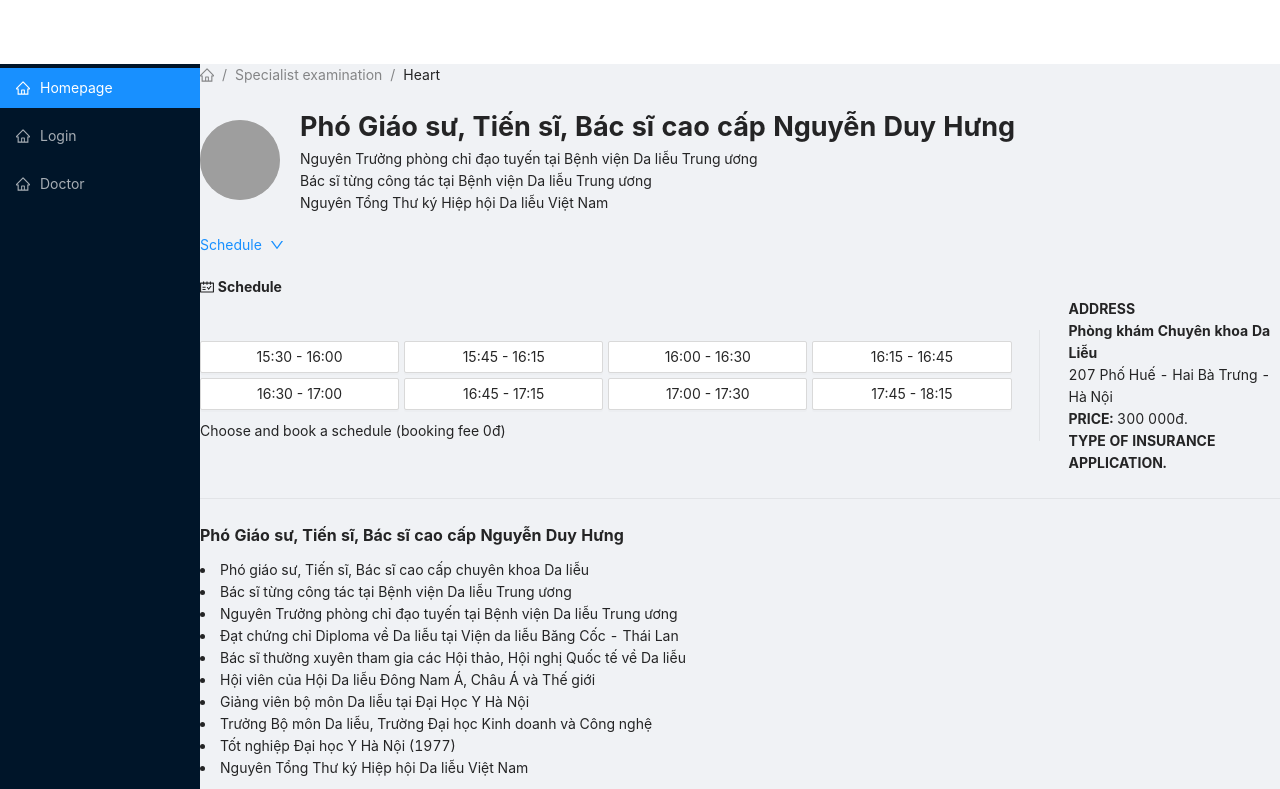
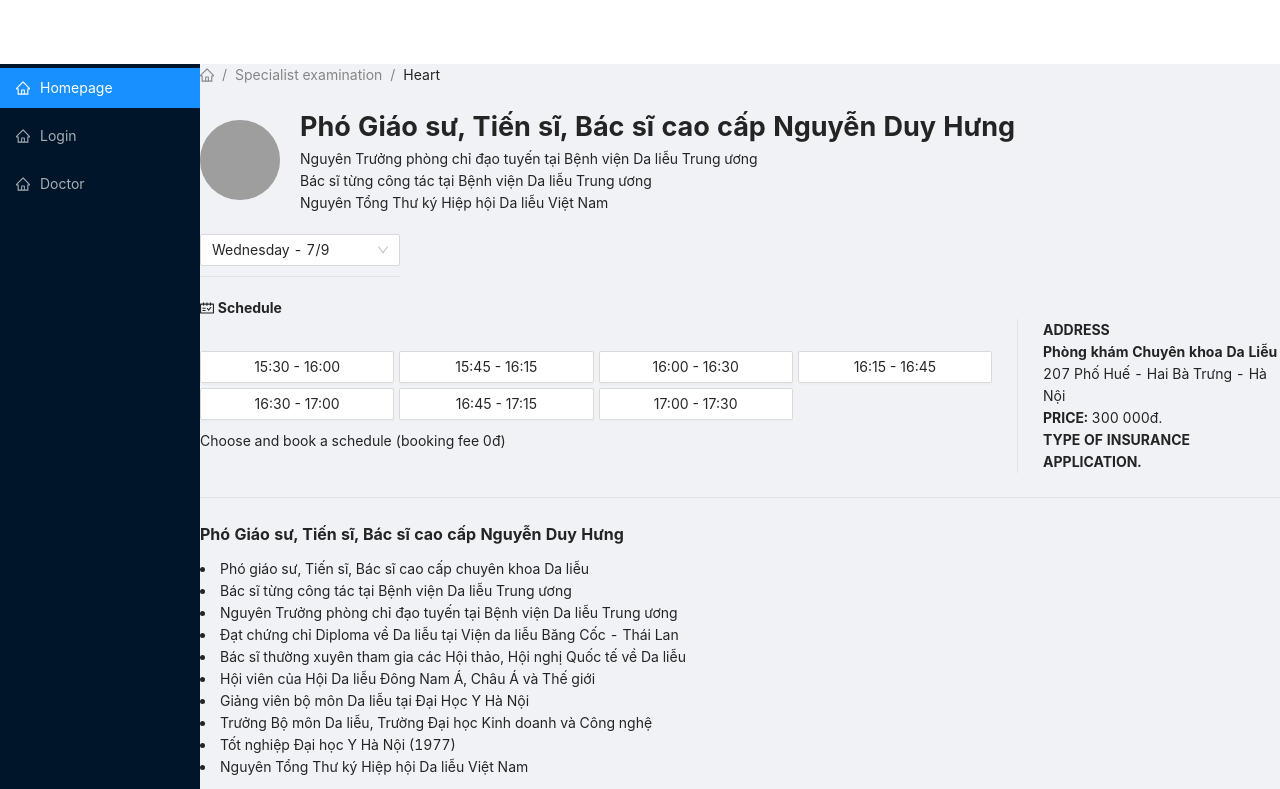
Before and after one commit to anhphuongtran01ql/ASAC-FinalProject-FE, a React (Create React App) app in the folder asac-finalproject-fe/: page /doctor/1 in a window 1280 px wide. Shown: the top 789 px of the page. Built offline with nearby package versions, Linux system fonts and the light colour scheme; grey boxes are pictures that could not be loaded.

Commit message:
fix some code

```diff
--- a/asac-finalproject-fe/src/components/Booking/booking.css
+++ b/asac-finalproject-fe/src/components/Booking/booking.css
@@ -3,3 +3,8 @@
     flex-direction: column;
     gap: 10px;
 }
+.booking-doctor-title{
+    font-size:16px;
+    color: #337ab7;
+    font-weight: bold;
+}
--- a/asac-finalproject-fe/src/components/Booking/booking.js
+++ b/asac-finalproject-fe/src/components/Booking/booking.js
@@ -1,6 +1,7 @@
 import React, {useState} from 'react';
-import {Route, useParams} from 'react-router-dom';
-import {Button, Input, Radio, Layout} from 'antd';
+import {useParams, useLocation} from 'react-router-dom';
+import {Button, Input, Radio, Layout, InputNumber} from 'antd';
+import {doctor} from '../DATA/doctor/doctorData';
 import {
     UserOutlined,
     CalendarOutlined,
@@ -11,8 +12,17 @@ import {
 import './booking.css';
 
 const { Content } = Layout;
+
+function useQuery() {
+    const { search } = useLocation();
+
+    return React.useMemo(() => new URLSearchParams(search), [search]);
+}
 const Booking = () => {
     const {id} = useParams();
+    const query = useQuery();
+    console.log('id',id)
+    console.log('time',query.get("time"))
     const [gender, setGender] = useState(0);
 
     const priceData = {
@@ -35,10 +45,21 @@ const Booking = () => {
     const handleSubmit = () => {
 
     }
+    const onChange = (value) => {
+        console.log('changed', value);
+    };
     return (
         <div>
             <div>
-
+                <div>
+                    BOOK YOUR SCHEDULE
+                </div>
+                <div className="booking-doctor-title">
+                    {doctor.name}
+                </div>
+                <div>
+                    {query.get("time")} - {}
+                </div>
             </div>
             <div className="container-doctor-detail">
                 <div className="booking-create-container">
@@ -59,16 +80,18 @@ const Booking = () => {
                         </Content>
 
                     </div>
-                    <Input placeholder="default size" prefix={<UserOutlined/>}/>
+                    <Input placeholder="Name" style={{
+                        width:'100%'
+                    }} prefix={<UserOutlined/>}/>
                     <Radio.Group onChange={radioOnchange} value={gender}>
                         {genderData.map((item, index) =>
                             <Radio key={index} value={item.value}>{item.name}</Radio>)
                         }
                     </Radio.Group>
-                    <Input placeholder="default size" prefix={<PhoneOutlined/>}/>
-                    <Input placeholder="default size" prefix={<CalendarOutlined/>}/>
-                    <Input placeholder="default size" prefix={<EnvironmentOutlined/>}/>
-                    <Input placeholder="default size" prefix={<PlusCircleOutlined/>}/>
+                    <Input placeholder="Phone" prefix={<PhoneOutlined/>}/>
+                    <InputNumber style={{width:'100%'}} min={1} defaultValue={3} placeholder="Year of Birth" onChange={onChange} prefix={<CalendarOutlined/>} />
+                    <Input placeholder="Address" prefix={<EnvironmentOutlined/>}/>
+                    <Input placeholder="Reason" prefix={<PlusCircleOutlined/>}/>
 
                     <Button type="primary" onClick={handleSubmit}>Confirm</Button>
                 </div>
--- a/asac-finalproject-fe/src/components/DATA/doctor/doctorData.js
+++ b/asac-finalproject-fe/src/components/DATA/doctor/doctorData.js
@@ -40,9 +40,9 @@ const time = [
     {
         content: "17:00 - 17:30"
     },
-    {
-        content: "17:45 - 18:15"
-    }
+    // {
+    //     content: "17:45 - 18:15"
+    // }
 ]
 
 export {doctor, scheduleInfo, time}
--- a/asac-finalproject-fe/src/components/Doctor/doctor.css
+++ b/asac-finalproject-fe/src/components/Doctor/doctor.css
@@ -20,7 +20,11 @@
     display: flex;
     gap: 20px;
     align-items: center;
+}
 
+.doctor-list .ant-avatar {
+   width: 80px !important;
+    height: 80px !important;
 }
 
 .doctor-name {
@@ -41,7 +45,7 @@
 }
 
 .link {
-    flex: 1 0 21%;
+    width:calc(25% - 5px);
 }
 .link>Button {
    width: 100%;
@@ -63,8 +67,9 @@
     align-items: center;
 }
 
-.vertical-divider {
-   height: 7.9em;
+.address-style {
+    border-left: 1px solid rgba(0, 0, 0, 0.06);
+    padding-left: 25px;
 }
 .more-info {
     display: flex;
@@ -84,4 +89,7 @@
 
 .schedule-container {
     margin: 20px 0;
+    padding-bottom: 10px;
+    width: 200px;
+    border-bottom:1px solid rgba(0, 0, 0, 0.06);
 }
--- a/asac-finalproject-fe/src/components/Doctor/doctor.js
+++ b/asac-finalproject-fe/src/components/Doctor/doctor.js
@@ -67,7 +67,7 @@ const Doctor = () => {
                 itemLayout="horizontal"
                 dataSource={data}
                 renderItem={(item) => (
-                    <List.Item>
+                    <List.Item className='doctor-list'>
                         <List.Item.Meta
                             avatar={<Avatar src={item.avatar} />}
                             title={<Link to={`/doctor/${item.id}`}>{item.name}</Link>}
--- a/asac-finalproject-fe/src/components/Doctor/doctorDetail.js
+++ b/asac-finalproject-fe/src/components/Doctor/doctorDetail.js
@@ -1,43 +1,32 @@
 import './doctor.css';
 
-import React from 'react';
-import {Link, Route, useParams} from 'react-router-dom';
-import {Breadcrumb, Button, Dropdown, Menu, Space, Avatar, Divider} from 'antd';
-import {ScheduleOutlined, DownOutlined, HomeOutlined} from '@ant-design/icons';
+import React, {useEffect, useState} from 'react';
+import {Link, useParams} from 'react-router-dom';
+import {Breadcrumb, Button, Avatar, Divider, Select} from 'antd';
+import {ScheduleOutlined, HomeOutlined} from '@ant-design/icons';
 import {doctor, scheduleInfo, time} from "../DATA/doctor/doctorData";
 
 import GetDates from "../Utils/Utils";
 
 const DoctorDetail = () => {
     const nextSevenDays = GetDates(new Date(), 7);
-
-    const handleItemOnclick = (e) => {
-        console.log('key', e.key)
-    }
-    const menu = (
-        <Menu
-            onClick={handleItemOnclick}
-            items={
-                nextSevenDays.map((item, index) => {
-                    return {
-                        key: item.key,
-                        label: (
-                            item.value
-                        )
-                    }
-                })
-            }
-        />
-    );
+    const [scheduleValue, setScheduleValue] = useState('');
 
     const {id} = useParams();
 
-    const onScheduleClick = (e) => {
-        e.preventDefault()
+    const onScheduleClick = (value) => {
+        setScheduleValue(value)
     }
 
-    const scheduleClick = () => {
-    }
+    useEffect(()=>{
+        return(()=>{
+            const bookingData = {
+                scheduleDate: scheduleValue,
+            }
+            console.log('booking', bookingData)
+            localStorage.setItem(`booking_${id}`,JSON.stringify(bookingData));
+        })
+    },[id,scheduleValue])
 
     return (
         <div className="container-doctor-detail">
@@ -71,14 +60,12 @@ const DoctorDetail = () => {
                 </div>
 
                 <div className="schedule-container">
-                    <Dropdown overlay={menu}>
-                        <a onClick={onScheduleClick}>
-                            <Space>
-                                Schedule
-                                <DownOutlined/>
-                            </Space>
-                        </a>
-                    </Dropdown>
+                    <Select
+                      defaultValue={nextSevenDays[0]}
+                      style={{ width: '200px' }}
+                      onChange={onScheduleClick}
+                      options={nextSevenDays}
+                    />
                 </div>
 
                 <div className="bold">
@@ -88,15 +75,14 @@ const DoctorDetail = () => {
                     <div>
                         <div className="choose-time">
                             {time.map((item, index) =>
-                                <Link key={index} className="link" to={`/booking/${id}`}>
-                                    <Button  onClick={scheduleClick}>{item.content}</Button>
+                                <Link key={index} className="link" to={`/booking/${id}?time=${item.content}`}>
+                                    <Button>{item.content}</Button>
                                 </Link>
                             )}
                         </div>
                         <div>Choose and book a schedule (booking fee 0đ)</div>
                     </div>
-                    <Divider className="vertical-divider" type="vertical"/>
-                    <div>
+                    <div className="address-style" >
                         <div className="address-title">ADDRESS</div>
                         <div dangerouslySetInnerHTML={{__html: scheduleInfo.address}}/>
                         <div className="address-title">PRICE: <span>{scheduleInfo.price}.</span></div>
--- a/asac-finalproject-fe/src/components/Utils/Utils.js
+++ b/asac-finalproject-fe/src/components/Utils/Utils.js
@@ -7,8 +7,8 @@ function GetDates(startDate, daysToAdd) {
         var currentDate = new Date();
         currentDate.setDate(startDate.getDate() + i);
         const date = {
-            key: moment(currentDate).format("YYYY-MM-DD"),
-            value:DayAsString(currentDate.getDay()) + " - " + currentDate.getDate() + "/" + currentDate.getMonth()
+            value: moment(currentDate).format("YYYY-MM-DD"),
+            label:DayAsString(currentDate.getDay()) + " - " + currentDate.getDate() + "/" + `${currentDate.getMonth()+1}`
         }
         aryDates.push(date);
     }
```
